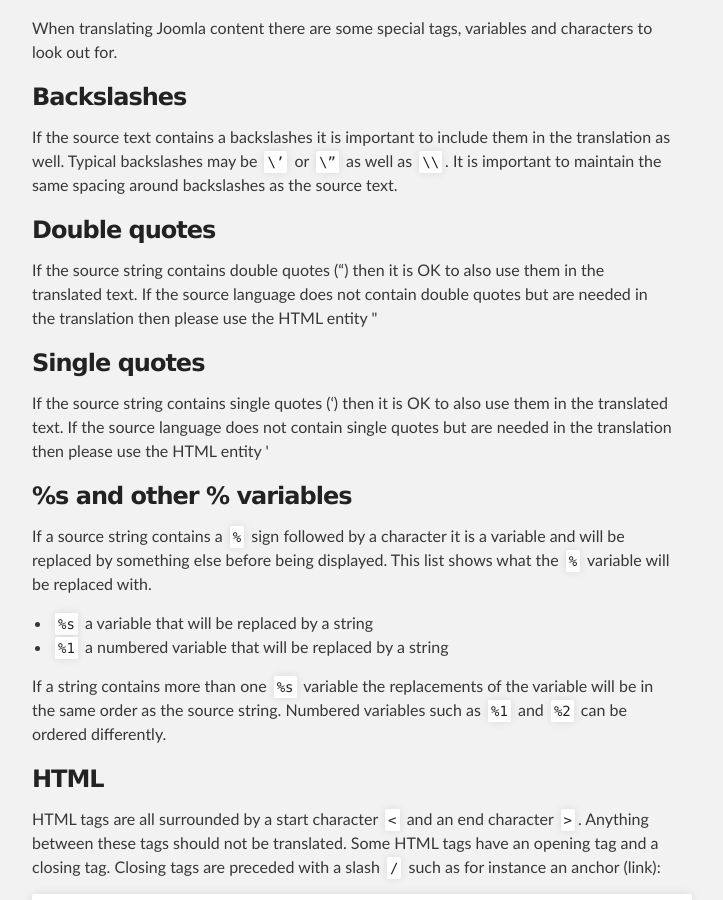
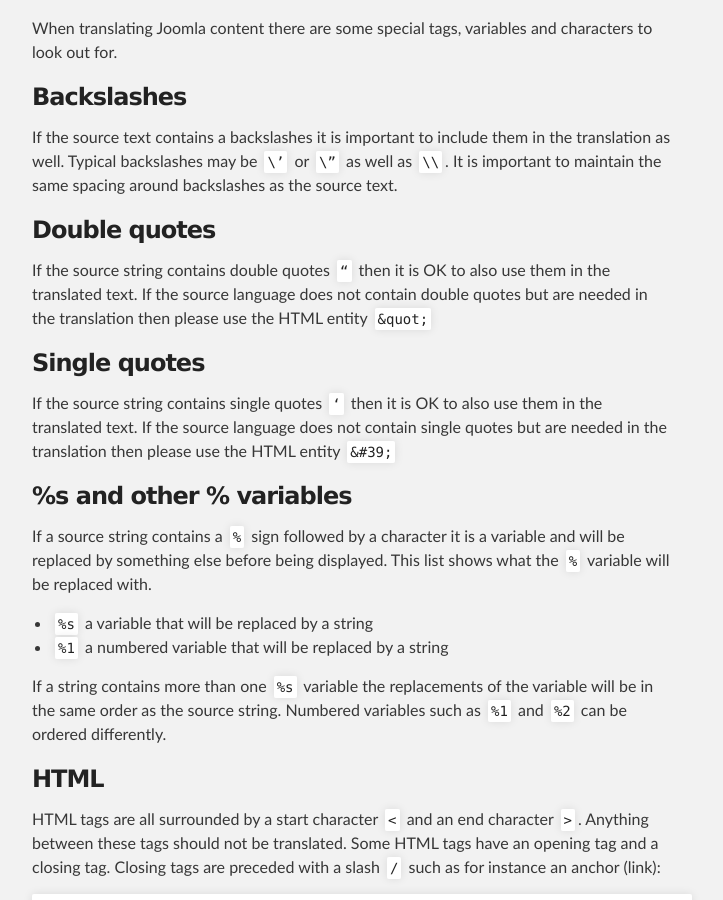
Before and after one commit to javigomez/neno, a Jekyll site: the page built from index.md, in a window 1280 px wide and 900 px high, scrolled down 3797 px. Shown: the whole window, without its empty margins (288-1011 px from the left). Built offline with Jekyll 4.4.1, drawn with Linux system fonts in a browser that asks for light colours; Markdown is read by kramdown in place of the engine named in the settings.

Commit message:
Update index.md

```diff
--- a/index.md
+++ b/index.md
@@ -94,10 +94,10 @@ When translating Joomla content there are some special tags, variables and chara
 If the source text contains a backslashes it is important to include them in the translation as well. Typical backslashes may be `\’` or `\”` as well as `\\`. It is important to maintain the same spacing around backslashes as the source text.
 
 ### Double quotes
-If the source string contains double quotes (“) then it is OK to also use them in the translated text. If the source language does not contain double quotes but are needed in the translation then please use the HTML entity &quot;
+If the source string contains double quotes `“` then it is OK to also use them in the translated text. If the source language does not contain double quotes but are needed in the translation then please use the HTML entity `&quot;`
 
 ### Single quotes
-If the source string contains single quotes (‘) then it is OK to also use them in the translated text. If the source language does not contain single quotes but are needed in the translation then please use the HTML entity &#39;
+If the source string contains single quotes `‘` then it is OK to also use them in the translated text. If the source language does not contain single quotes but are needed in the translation then please use the HTML entity `&#39;`
 
 ### %s and other % variables
 If a source string contains a `%` sign followed by a character it is a variable and will be replaced by something else before being displayed. This list shows what the `%` variable will be replaced with.
```
